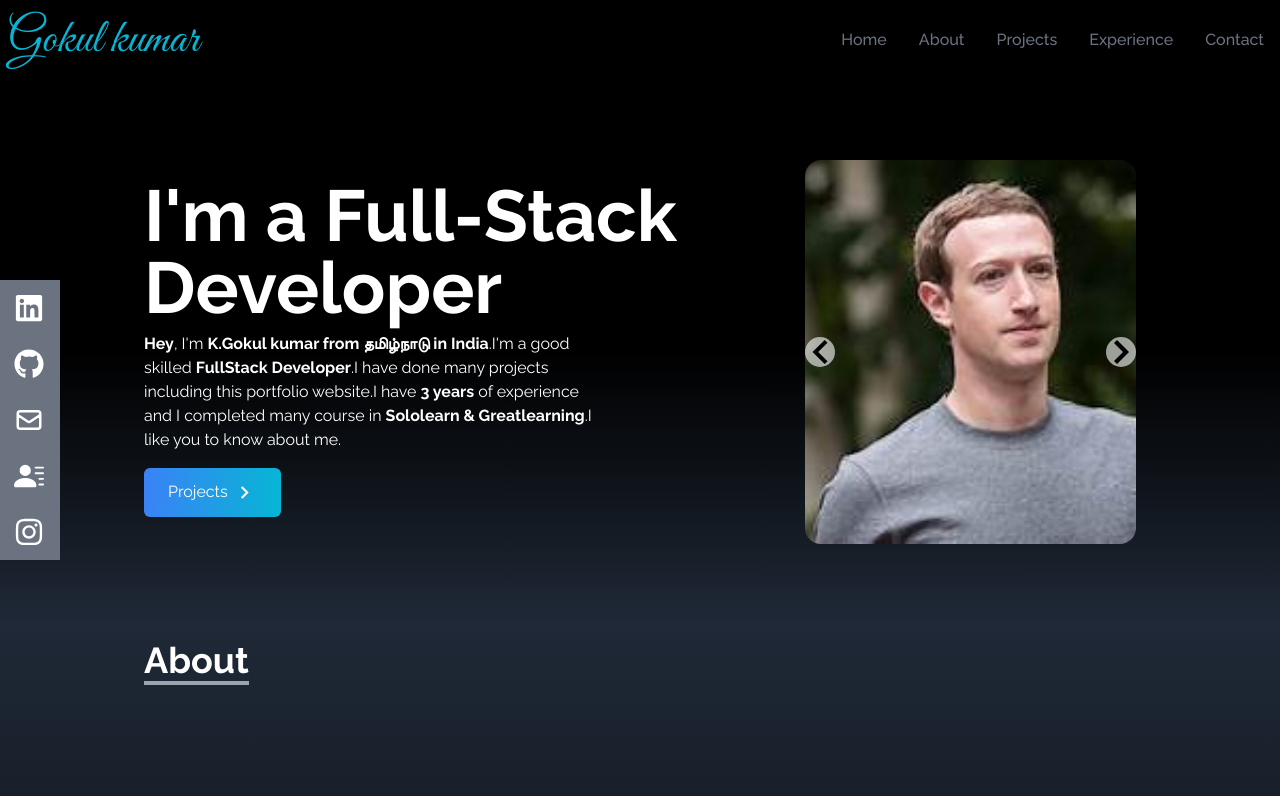
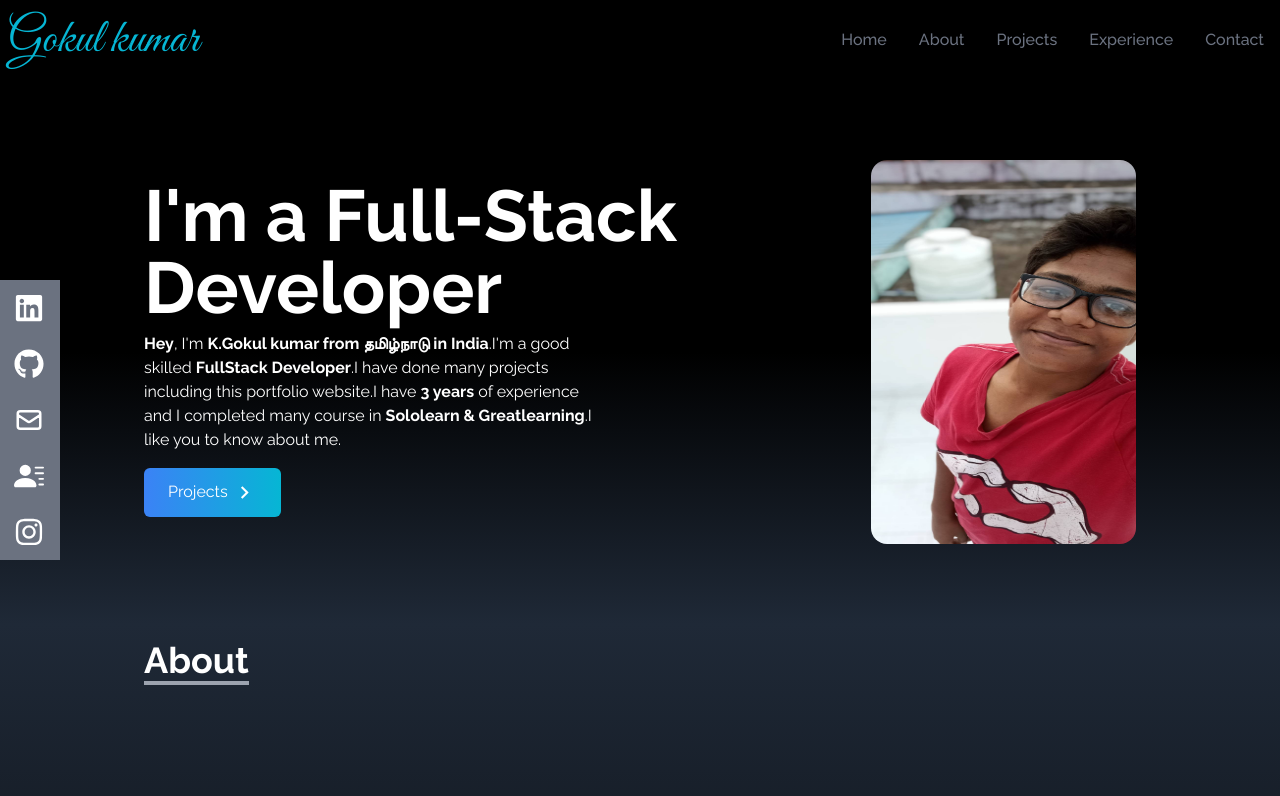
Before and after one commit to Gokulkumar4000/My-Portfolio, a React (Create React App) app: page / in a window 1280 px wide. Shown: the top 796 px of the page. Built offline with nearby package versions, Linux system fonts and the light colour scheme.

Commit message:
undo images sliding try1

```diff
--- a/src/components/Home.jsx
+++ b/src/components/Home.jsx
@@ -1,14 +1,10 @@
 import React from 'react';
 import {Link} from 'react-scroll';
 import Hero from '../asserts/hero.jpg';
-import Mark from '../asserts/mark.jpg';
-import Jeff from '../asserts/jeff.jpg';
-import Elon from '../asserts/elon.jpg';
 import {MdOutlineKeyboardArrowRight} from 'react-icons/md';
 import 'react-slideshow-image/dist/styles.css';
 import { Slide } from 'react-slideshow-image';
 const Home = () => {
-    const slideImages = [Hero, Mark, Jeff,Elon];
     return (
         <div name='home' className='h-full w-full bg-gradient-to-b from-black via-black to-gray-800 py-20'>
             <div className='max-w-screen-lg mx-auto flex flex-col items-center justify-center h-full w-full px-4 md:flex-row '>
@@ -29,18 +25,7 @@ const Home = () => {
                     </div>
                 </div>
                 <div className='w-full md:w-1/3 mt-60 md:mt-0'>
-                    <Slide
-                        easing='ease'
-                        autoplay={true}
-                        autoplayInterval={10}
-                    >
-                        {slideImages.map((image, index) => (
-                            <div key={index} className='each-slide'>
-                                <img src={image} alt={`slide-${index}`} className='rounded-2xl w-full h-96 max-w-md object-cover' />
-                            </div>
-                        ))}
-                    </Slide>
-                    {/* <img src={Hero} alt="img" className='rounded-2xl mx-auto w-100 h-96 md:w-full' /> */}
+                    <img src={Hero} alt="img" className='rounded-2xl mx-auto w-100 h-96 md:w-full' />
                 </div>
             </div>
         </div>
```
